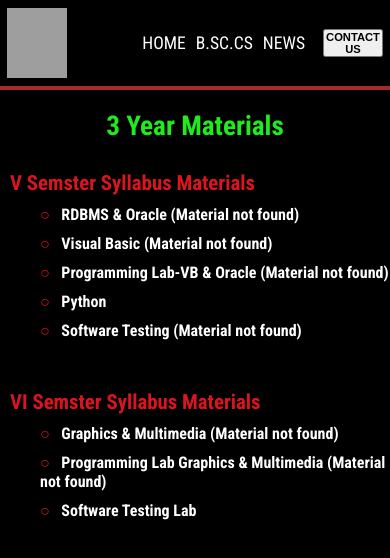
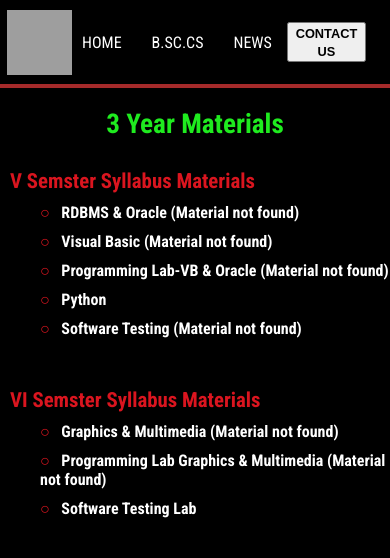
Before and after one commit to phenoix13/kasc-3-YEAR, a plain HTML site: page index.html in a window 390 px wide. Drawn offline with Linux system fonts and the light colour scheme; grey boxes are pictures that could not be loaded.

Commit message:
Update index.html

```diff
--- a/index.html
+++ b/index.html
@@ -5,7 +5,7 @@
     <meta name="viewport" content="width=device-width, initial-scale=1.0">
     <title>3 YEAR SYLLABUS</title>
     <style>
-    @import url('https://fonts.googleapis.com/css2?family=Roboto+Condensed:ital,wght@0,100..900;1,100..900&display=swap');
+       @import url('https://fonts.googleapis.com/css2?family=Roboto+Condensed:ital,wght@0,100..900;1,100..900&display=swap');
         *{
             padding: 0%;
             margin: 0%;
@@ -19,7 +19,7 @@
         }
         header{
             width: 99vw;
-            min-height: 7%;
+            min-height: 10%;
             display: flex;
             justify-content: space-between;
             align-items: center;
@@ -28,12 +28,11 @@
         /* logo and name*/
         .logo{
             display: flex;
-
             align-items: center;
         }
         img{
-            width: 100px;
-            height: 10%;
+            width: 7rem;
+            height: 7rem;
             margin: 8px 0 8px 20px;
             align-items: center;
             justify-content: center;
@@ -42,27 +41,25 @@
         nav{
             display: flex;
             flex-direction: row;
-            margin-left: -30px;
+            margin-left: 20rem;
         }
         li{
             list-style-type: none;
             display: flex;
             justify-content: center;
             align-items: center;
-            margin: auto 30px;
+            margin: auto 40px;
             font-size: 1.8rem;
-        }
-        li a:last-child{
-            margin-right: 40px;
         }
         li a{
             text-decoration: none;
+            padding: 10px;
             color: white;
             transition: all 0.4s linear;
         }
         li a:hover{
             color: black;
-            padding: 6px;
+            padding: 10px;
             background-color: white;
         }
         /* button & hover*/
@@ -70,27 +67,25 @@
             font-weight: 700;
             text-align: center;
             font-size: 1rem;
-            margin-right: 15px;
+            margin-right: 20px;
             transition: all 0.4s linear 0s;
         }
         button a{
             color: black;
             text-decoration: none;
+            font-size: 1.5rem;
         }
         button:hover{
             border: 2px solid;
-            border-radius: 5px;
+            border-radius: 10px;
             border-color: aqua;
             background-color: blue;
             color: white;
-            font-size: 1.2rem;
-            font-weight: bold;
-
         }
         hr{
-            border: 2px solid brown;
+            border: 2.5px solid brown;
         }
-        /* section */
+        /* section*/
         .c{
             color: white;
             margin: 10px;
@@ -122,20 +117,11 @@
             color: rgb(216, 27, 37);
             font-size: 1.5rem;
         }
-       /* for phone desktop*/
-       @media(max-width:900px){
-        header{
-            width: 100vw;
-            min-height: 13%;
-            display: flex;
-            justify-content: space-between;
-            align-items: center;
-            overflow: hidden;
-        }
-        /* logo and name*/
+    /* for phone desktop*/
+    @media(max-width:900px){
         img{
-            width: 80px;
-            height: 80px;
+            width: 6.5rem;
+            height: 6.5rem;
             margin-left: 7px;
         }
         /* nav & hover*/
@@ -149,7 +135,7 @@
             justify-content: center;
             align-items: center;
             margin: auto 9px;
-            font-size: 1.7rem;
+            font-size: 1.5rem;
         }
         li a{
             text-decoration: none;
@@ -158,31 +144,48 @@
         }
         li a:hover{
             color: black;
-            padding: 4px;
+            padding: 10px;
             background-color: white;
+        }
+        /* nav list*/
+        .list{
+            display: inline-block;
+        }
+        .child{
+            position: absolute;
+            display: none;
+            background-color: white;
+            z-index: 1;
+        }
+        .child a{
+            color: black;
+            display: block;
+            padding: 10px;
+            transition: all 0.4s linear;
+        }
+        .child a:hover{
+            color: white;
+            background-color: black;
+        }
+        .list:hover .child {
+            display: block;
         }
         /* button & hover*/
         button{
-            font-weight: 700;
             text-align: center;
-            font-size: 1rem;
-            margin-left: -7px;
-            margin-right: 7px;
             transition: all 0.4s linear 0s;
-            width: 90px;
         }
         button a{
             color: black;
             text-decoration: none;
+            font-size: 1.1rem;
         }
         button:hover{
             border: 2px solid;
-            border-radius: 5px;
+            border-radius: 10px;
             border-color: aqua;
-            background-color: blue;
+            background-color: rgb(255, 0, 0);
             color: white;
-            font-size: 0.7rem;
-            font-weight: bold;
         }
         /* section*/
         .c{
@@ -219,32 +222,24 @@
         }
         /* for phone normal view*/
         @media(max-width:600px){
-            header{
-            width: 100vw;
-            min-height: 10%;
-            display: flex;
-            justify-content: space-between;
-            align-items: center;
-            overflow: hidden;
-        }
         /* logo and name*/
         img{
-            width: 60px;
-            height: 70px;
-            margin-left: 7px;
+            width: 65px;
+            height: 65px;
         }
         /* nav & hover*/
         nav{
             display: flex;
             flex-direction: row;
+            margin-left: -5px;
         }
         li{
             list-style-type: none;
             display: flex;
             justify-content: center;
             align-items: center;
-            margin: auto -15px;
-            font-size: 1.1rem;
+            margin: auto 5px;
+            font-size: 1rem;
         }
         li a{
             text-decoration: none;
@@ -253,31 +248,49 @@
         }
         li a:hover{
             color: black;
-            padding: 2px;
+            padding: 10px;
             background-color: white;
+        }
+        /* nav list*/
+        .list{
+            display: inline-block;
+        }
+        .child{
+            position: absolute;
+            display: none;
+            background-color: white;
+            z-index: 1;
+        }
+        .child a{
+            color: black;
+            display: block;
+            padding: 10px;
+            transition: all 0.4s linear;
+        }
+        .child a:hover{
+            color: white;
+            background-color: black;
+        }
+        .list:hover .child {
+            display: block;
         }
         /* button & hover*/
         button{
-            font-weight: 700;
+            background-color: none;
             text-align: center;
-            font-size: 0.7rem;
-            margin-left: -7px;
-            margin-right: 7px;
             transition: all 0.4s linear 0s;
-            width: 60px;
         }
         button a{
             color: black;
             text-decoration: none;
+            font-size: 0.8rem;
         }
         button:hover{
             border: 2px solid;
-            border-radius: 5px;
+            border-radius: 10px;
             border-color: aqua;
             background-color: blue;
             color: white;
-            font-size: 0.7rem;
-            font-weight: bold;
         }
         /* section*/
         .c{
@@ -330,11 +343,11 @@
             <li class="new"><a href="https://phenoix13.github.io/kasc-news/">
                 NEWS
             </a></li>
+        </nav>
             <button>
                 <a href="mailto:teamphenoix13@gamil.com">CONTACT US
                 </a>
             </button>
-        </nav>
     </header>
     <hr>
     <section>
```
